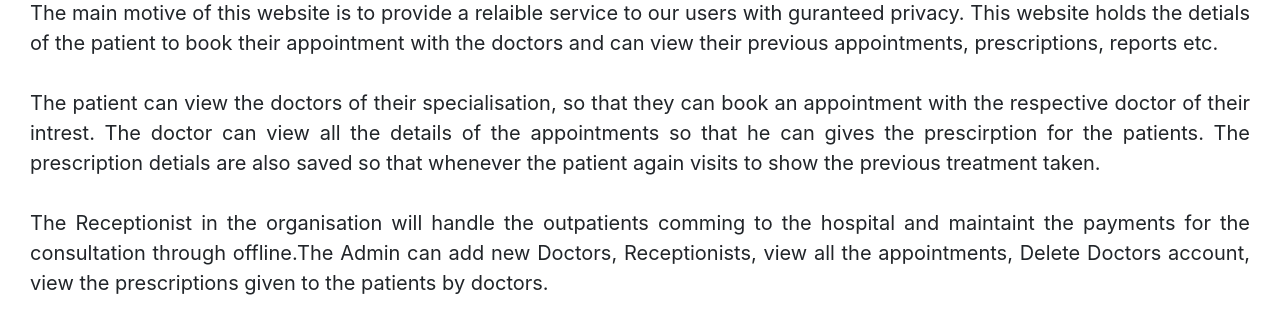
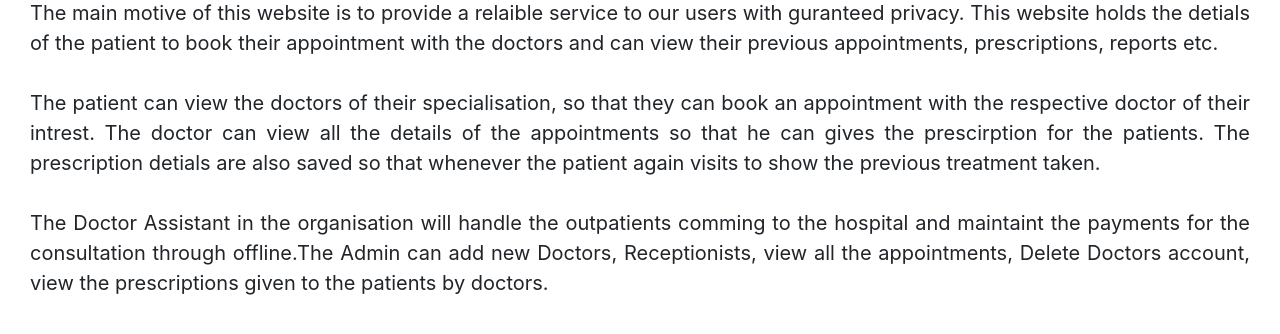
Before and after one commit to kyaloeric/healthapp, a Django app: page /about/ in a window 1280 px wide. Shown: the part 190-524 px from the top of the page. Run offline with Django 4.2, Linux system fonts and the light colour scheme; some libraries are stand-ins or nearby versions.

Commit message:
requirements.txt

```diff
--- a/user/templates/about.html
+++ b/user/templates/about.html
@@ -2,11 +2,12 @@
 {% include 'navbar.html' %}
 {% block body %}
 <h1 class="text-center">ABOUT</h1>
-<p class="text-justify" id="about-p">The main motive of this website is to provide a relaible service to our users with guranteed privacy. This website holds the detials of the patient to book their appointment with the doctors and can view their previous appointments, prescriptions,
+<p class="text-justify" id="about-p">The main motive of this website is to provide a relaible service to our users with guranteed privacy.
+    This website holds the detials of the patient to book their appointment with the doctors and can view their previous appointments, prescriptions,
     reports etc.</p>
 <p class="text-justify" id="about-p1">The patient can view the doctors of their specialisation, so that they can book an appointment with the respective doctor of their intrest. The doctor can view all the details of the appointments so that he can gives the prescirption for the patients.
     The prescription detials are also saved so that whenever the patient again visits to show the previous treatment taken.</p>
-<p class="text-justify" id="about-p-1">The Receptionist in the organisation will handle the outpatients comming to the hospital and maintaint the payments for the consultation through offline.The Admin can add new Doctors, Receptionists, view all the appointments, Delete Doctors account,
+<p class="text-justify" id="about-p-1">The Doctor Assistant in the organisation will handle the outpatients comming to the hospital and maintaint the payments for the consultation through offline.The Admin can add new Doctors, Receptionists, view all the appointments, Delete Doctors account,
     view the prescriptions given to the patients by doctors.&nbsp;</p>
 <div class="scroll-top-wrapper"><span class="scroll-top-inner"><i class="fa fa-arrow-circle-up"></i></span></div>
 {% endblock %}
```
Also changed, not shown: requirements.txt (added, +82 -0 lines), 1 other file.
